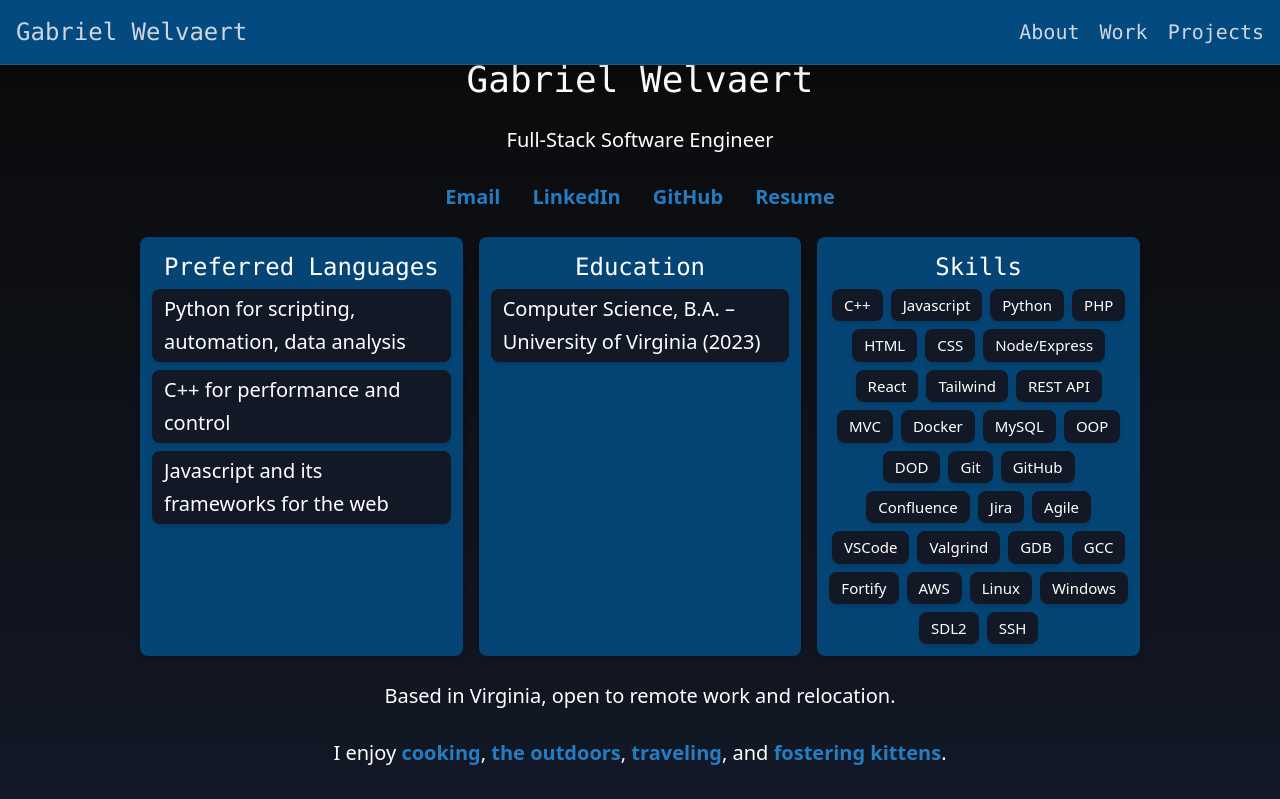
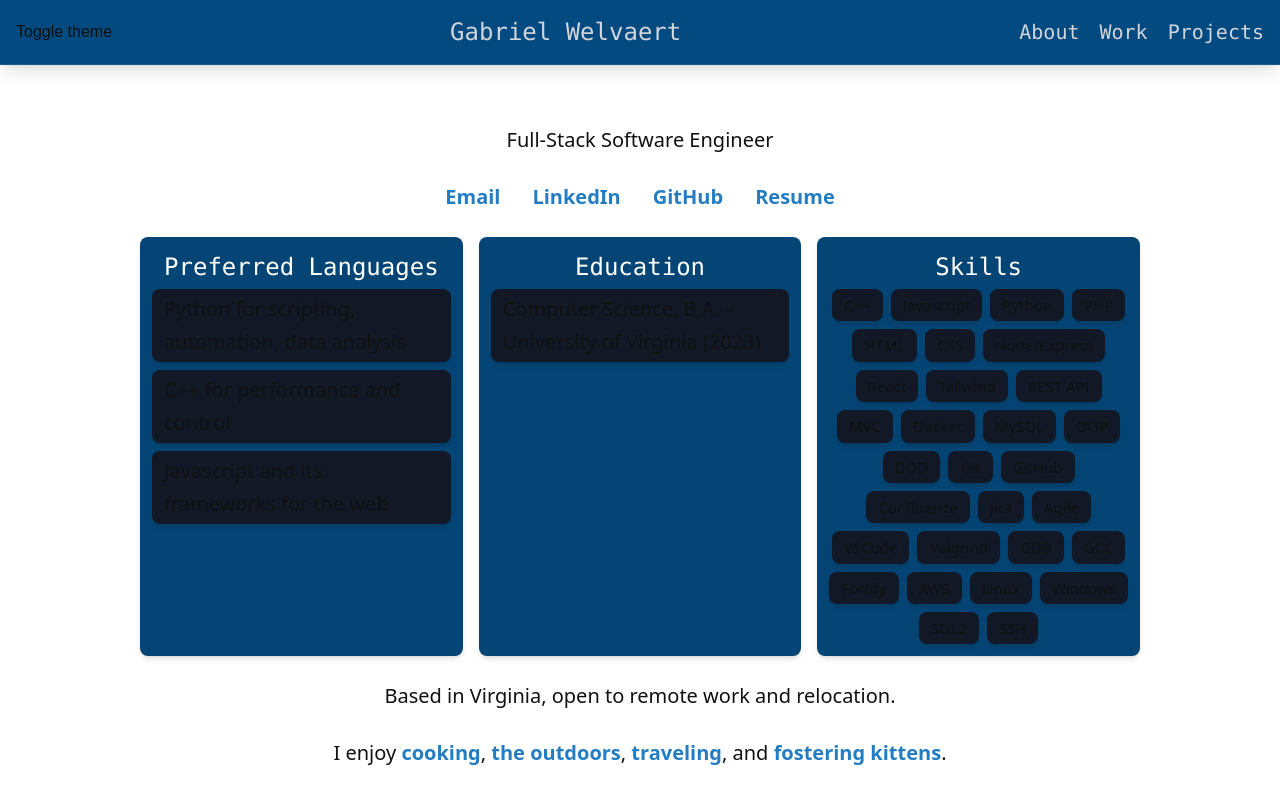
Before and after one commit to GabrielWelvaert/portfolio-website, a React (Vite) app: page /#about in a window 1280 px wide. Shown: the top 799 px of the page. Built offline with nearby package versions, Linux system fonts and the light colour scheme.

Commit message:
wip theme toggle

```diff
--- a/src/App.jsx
+++ b/src/App.jsx
@@ -12,6 +12,12 @@ import { scrollToId, getCurrentIndexFromURL, indexToSection, sectionIds } from "
 function App() {
   const [menuOpen, setMenuOpen] = useState(false);
   const [currentIndex, setCurrentIndex] = useState(getCurrentIndexFromURL());
+  const [theme, setTheme] = useState("light");
+
+  // for the theme (dark or light)
+  useEffect(() => {
+    document.documentElement.className = theme;
+  }, [theme]);
 
   // Track last arrow key navigation to avoid flicker
   const lastKeyNavRef = useRef(0);
@@ -42,8 +48,8 @@ function App() {
   }, []);
 
   return (
-      <div className={`min-h-screen animate-fadeIn bg-fixed bg-gradient-to-b from-[#0a0a0a] to-[#121826] text-gray-100`}>
-        <NavigationBar menuOpen={menuOpen} setMenuOpen={setMenuOpen}/>
+      <div className={`min-h-screen animate-fadeIn`}>
+        <NavigationBar menuOpen={menuOpen} setMenuOpen={setMenuOpen} theme={theme} setTheme={setTheme}/>
         <MobileMenu menuOpen={menuOpen} setMenuOpen={setMenuOpen}/>
         <About/>
         <Work/>
--- a/src/components/NavigationBar.jsx
+++ b/src/components/NavigationBar.jsx
@@ -1,7 +1,7 @@
 import { useState, useEffect } from "react";
 import { MobileMenu } from './MobileMenu'
 
-export const NavigationBar = ({menuOpen, setMenuOpen}) => {
+export const NavigationBar = ({menuOpen, setMenuOpen, theme, setTheme }) => {
 
     useEffect(() => {
         document.body.style.overflow = menuOpen ? "hidden" : "";
@@ -11,6 +11,9 @@ export const NavigationBar = ({menuOpen, setMenuOpen}) => {
         <nav className="fixed top-0  w-full z-40 bg-[#024a80] backdrop-blur-lg border-b border-white/10 shadow-lg">
             <div className="max-w-7xl mx-auto px-4">
                 <div className="flex justify-between items-center h-16">
+                    <button onClick={() => setTheme(theme === "light" ? "dark" : "light")}>
+                        Toggle theme
+                    </button>
                     <a href="#about" className="interactable-text text-2xl">Gabriel Welvaert</a>
                     <div className="w-7 relative z-40 md:hidden interactable-text text-2xl focus:outline-none cursor-pointer" onClick={() => setMenuOpen((prev) => !prev)}>
                         &#9776;
--- a/src/index.css
+++ b/src/index.css
@@ -1,4 +1,16 @@
 @import "tailwindcss";
+
+:root {
+  --bg: #ffffff;
+  --text: #111111;
+  --nav: #024a80;
+}
+
+.dark {
+  --bg: #0a0a0a;
+  --text: #eaeaea;
+  --nav: #111827;
+}
 
 html, body {
   margin: 0;
@@ -7,6 +19,8 @@ html, body {
   background: #000000;
   color: #f3f4f6;
   scroll-behavior: smooth;
+  background: var(--bg);
+  color: var(--text);
 }
 
 .opacity-fading-project {
@@ -18,7 +32,8 @@ html, body {
 }
 
 .button-selector-container {
-  @apply inline-flex bg-[rgb(2,74,128)] p-3 rounded-lg shadow-md gap-10;
+  @apply inline-flex p-3 rounded-lg shadow-md gap-10;
+  background: var(--bg)
 }
 
 .button-selector-selected-item {
@@ -64,19 +79,19 @@ html, body {
 }
 
 .passage-text {
-  @apply text-white font-sans text-[20px] text-center w-full leading-relaxed;
+  @apply font-sans text-[20px] text-center w-full leading-relaxed;
 }
 
 .small-button-text {
-  @apply text-white bg-[#121826] font-sans text-[15px] text-center py-1 px-3 rounded-lg shadow-md leading-relaxed;
+  @apply bg-[#121826] font-sans text-[15px] text-center py-1 px-3 rounded-lg shadow-md leading-relaxed;
 }
 
 .card-button-text {
-  @apply text-white bg-[#121826] font-sans text-[20px] text-left py-1 px-3 rounded-lg shadow-md leading-relaxed;
+  @apply bg-[#121826] font-sans text-[20px] text-left py-1 px-3 rounded-lg shadow-md leading-relaxed;
 }
 
 .passage-text-left {
-  @apply text-white font-sans text-[20px] text-left w-full leading-relaxed;
+  @apply font-sans text-[20px] text-left w-full leading-relaxed;
 }
 
 .cards-row {
```
